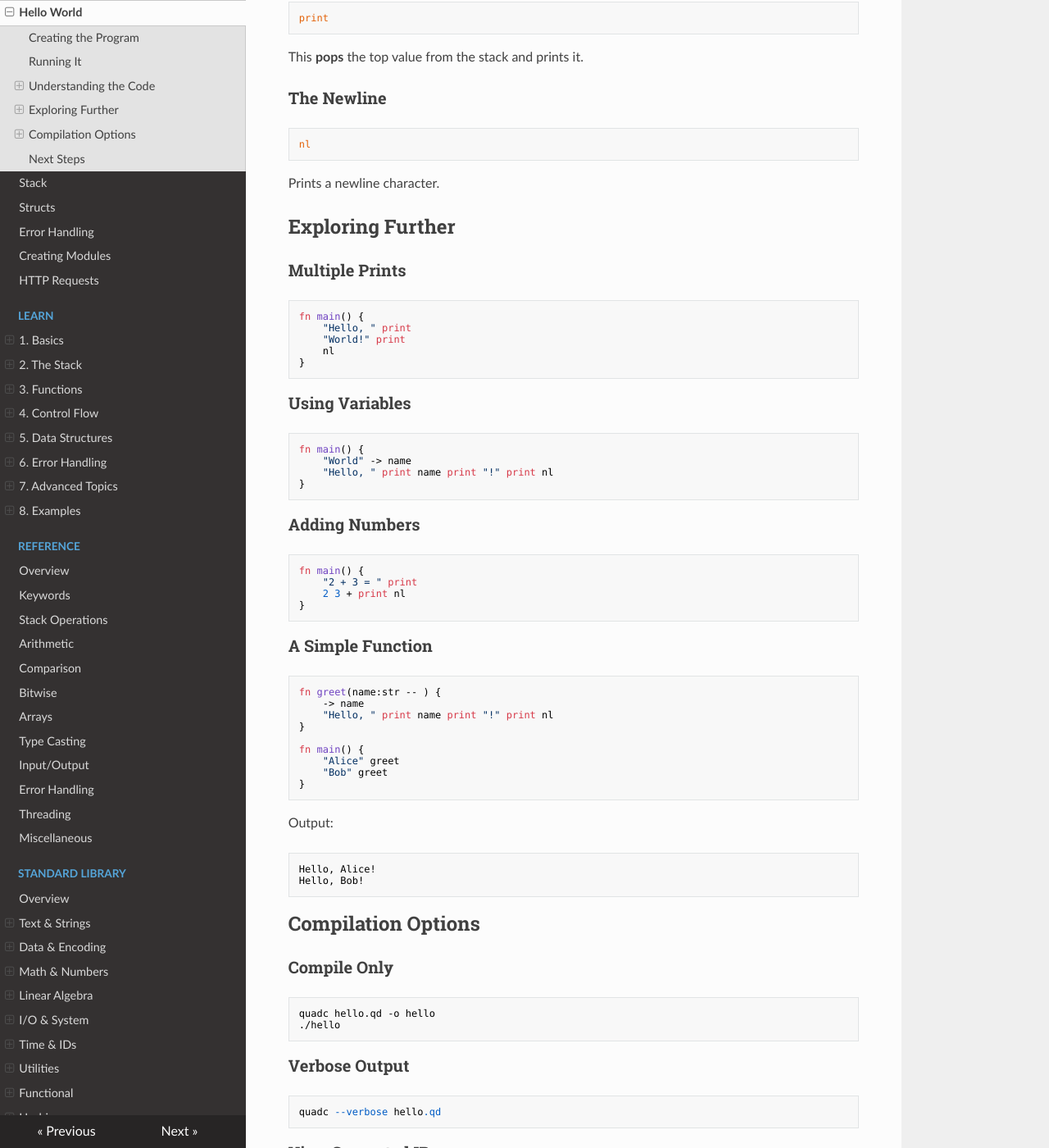
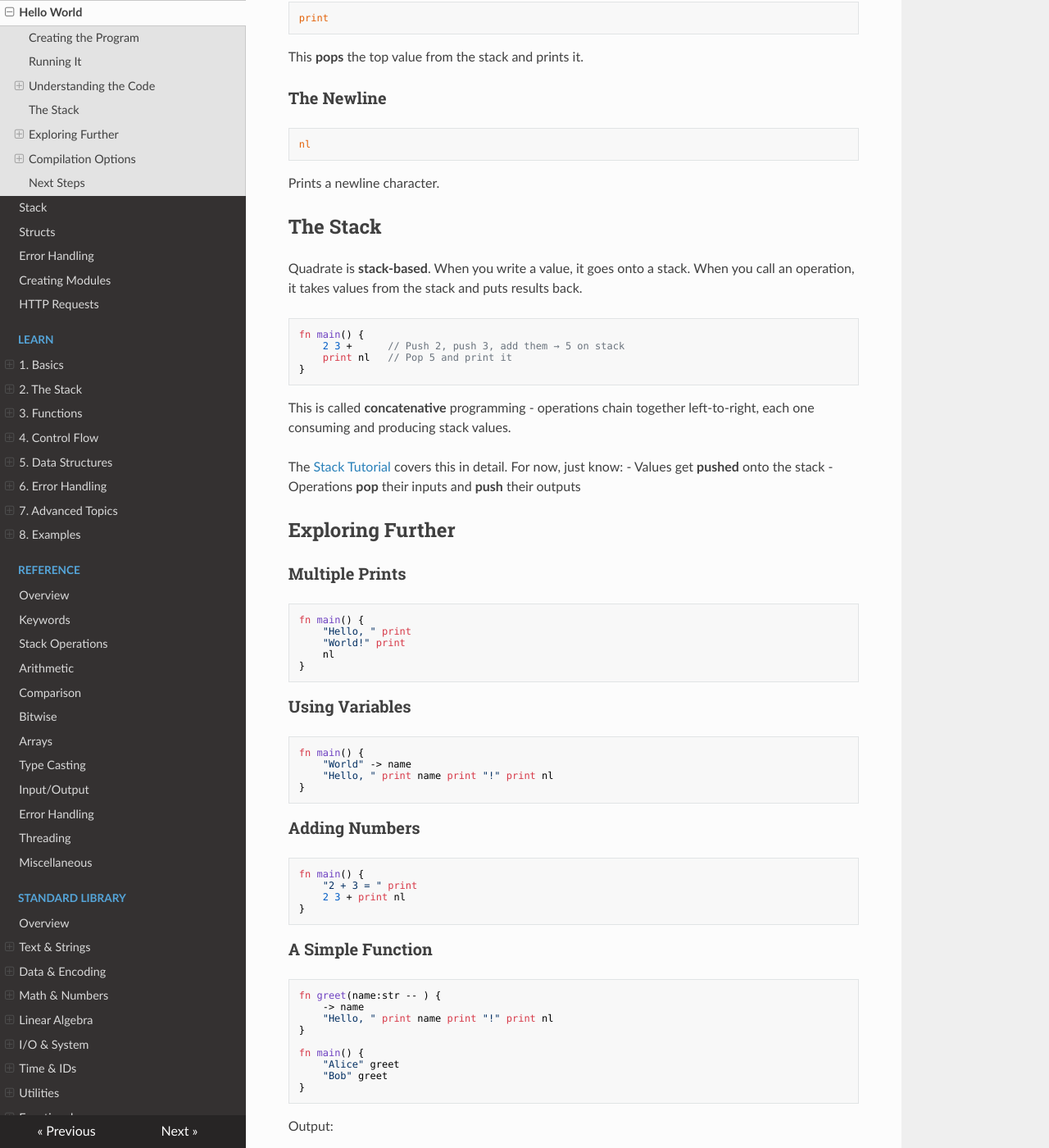
Before and after one commit to quadrate-language/quadrate, an MkDocs documentation site: the page built from docs/docs/docs/tutorial-hello-world.md, in a window 1280 px wide and 1400 px high, scrolled down 1198 px. Shown: the whole window at 82% size. Built offline with MkDocs 1.6.1, drawn with Linux system fonts in a browser that asks for light colours; nearby versions of some CDN libraries; some of the changed text lies outside the part shown.

Commit message:
Improve docs

````diff
--- a/docs/docs/docs/tutorial-hello-world.md
+++ b/docs/docs/docs/tutorial-hello-world.md
@@ -63,6 +63,23 @@ nl
 ```
 
 Prints a newline character.
+
+## The Stack
+
+Quadrate is **stack-based**. When you write a value, it goes onto a stack. When you call an operation, it takes values from the stack and puts results back.
+
+```qd
+fn main() {
+    2 3 +      // Push 2, push 3, add them → 5 on stack
+    print nl   // Pop 5 and print it
+}
+```
+
+This is called **concatenative** programming - operations chain together left-to-right, each one consuming and producing stack values.
+
+The [Stack Tutorial](tutorial-stack.md) covers this in detail. For now, just know:
+- Values get **pushed** onto the stack
+- Operations **pop** their inputs and **push** their outputs
 
 ## Exploring Further
 
@@ -137,6 +154,5 @@ quadc --dump-ir hello.qd
 
 ## Next Steps
 
-- [Stack Tutorial](tutorial-stack.md) - Learn how the stack works
-- [Structs Tutorial](tutorial-structs.md) - Work with structured data
-- [Error Handling](tutorial-errors.md) - Handle errors properly
+- **Next:** [Stack Tutorial](tutorial-stack.md) - Deep dive into stack-based programming
+- [Standard Library](stdlib/index.md) - Available modules and functions
````
Also changed, not shown: docs/docs/docs/getting-started.md (+11 -3 lines), docs/docs/docs/tutorial-errors.md (+1 -1 lines), docs/docs/docs/tutorial-stack.md (+1 -1 lines), docs/docs/docs/tutorial-structs.md (+1 -1 lines).
